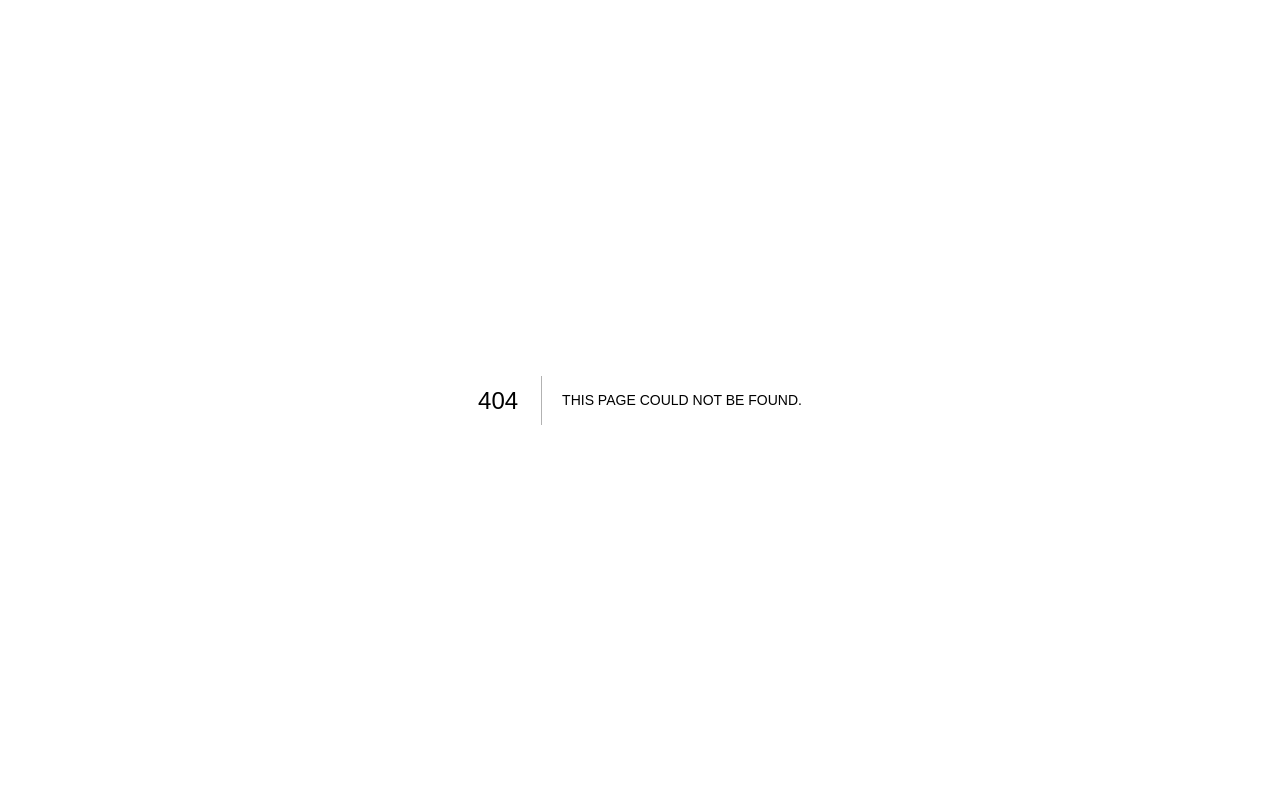
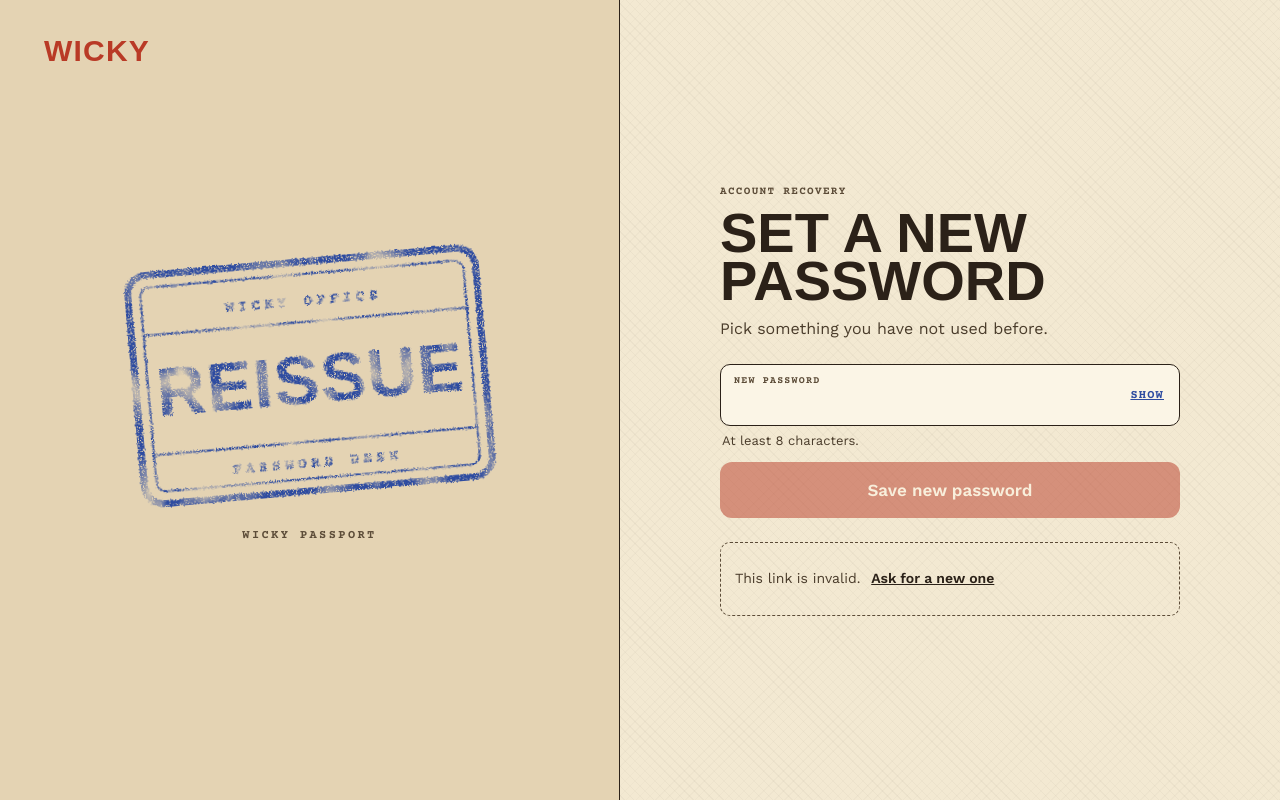
Before and after one commit to Ceejay-777/wicky-frontend, a Next.js app in the folder apps/web/: page /reset-password in a window 1280 px wide. Before the commit this address had no page. Built offline with nearby package versions, Linux system fonts and the light colour scheme; a web font is replaced by a local one.

Commit message:
feat(auth): serve the reset page at /reset-password to match the emailed link
Read u and s from the link, call a missing or partial link invalid, and document the email link and session sign-out in the API reference.

```diff
--- a/apps/web/src/app/(auth)/recover/confirm/confirm-form.tsx
+++ b/apps/web/src/app/(auth)/reset-password/confirm-form.tsx
@@ -22,8 +22,8 @@ const reissue = (className: string) => (
 export function ConfirmResetForm() {
   const router = useRouter();
   const params = useSearchParams();
-  const token = params.get("token") ?? "";
-  const email = params.get("email") ?? "";
+  const token = params.get("s") ?? "";
+  const email = params.get("u") ?? "";
   const {
     form: {
       register,
@@ -80,7 +80,7 @@ export function ConfirmResetForm() {
         </Button>
       </form>
       <div className="mt-6 rounded-md border-[1.5px] border-dashed border-muted-ink p-3.5 text-sm leading-snug text-ink-2">
-        {incomplete ? "This link is incomplete." : "Link expired or already used?"}{" "}
+        {incomplete ? "This link is invalid." : "Link expired or already used?"}{" "}
         <Link href="/recover" className="inline-block px-1.5 py-3 font-semibold text-ink underline">
           Ask for a new one
         </Link>
```
Also changed, not shown: apps/web/src/app/(auth)/reset-password/page.tsx (renamed from apps/web/src/app/(auth)/recover/confirm/page.tsx), apps/web/src/components/nav/theme-toggle.tsx (renamed from apps/web/src/app/showcase/theme-toggle.tsx), 2 other files (tests, documents, lock files or other folders).
